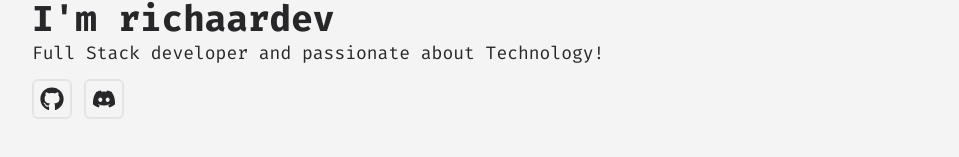
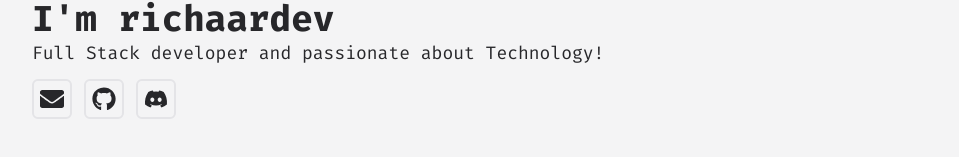
Before and after one commit to richaardev/my-portfolio, a Next.js app: page / in a window 1280 px wide. Shown: the part 357-514 px from the top of the page, without its empty margins (160-1119 px from the left). Built offline with nearby package versions, Linux system fonts and the light colour scheme.

Commit message:
feat: add email

```diff
--- a/src/data/social_medias.ts
+++ b/src/data/social_medias.ts
@@ -1,7 +1,11 @@
 import type { IconType } from "react-icons";
-import { FaDiscord, FaGithub } from "react-icons/fa";
+import { FaDiscord, FaGithub, FaEnvelope } from "react-icons/fa";
 
 export default <SocialMedia[]>[
+  {
+    icon: FaEnvelope,
+    href: "mailto:me@richaar.dev"
+  },
   {
     icon: FaGithub,
     href: "https://github.com/richaardev",
```
